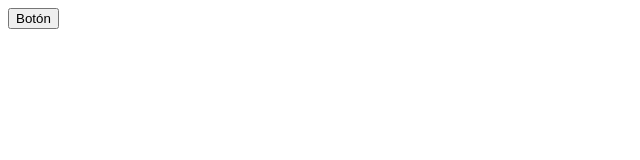
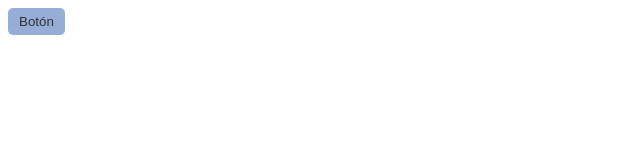
Before and after one commit to luisfredo/EJERCICIO_ANIMACIONES, a plain HTML site: page index.html in a window 1280 px wide. Shown: the whole page, without its empty margins (0-640 px from the left). Drawn offline with Linux system fonts and the light colour scheme.

Commit message:
actualizacion 2

```diff
--- a/estilos.css
+++ b/estilos.css
@@ -1,7 +1,16 @@
+.btn-modern{
+    border: 1px solid transparent;
+    padding: 5px 10px;
+    border-radius: 5px;
+    background-color: rgb(150, 173, 216);
+    cursor: pointer;
+    color: rgb(49, 49, 49);
+}
+
 .btn-modern:hover{
     transform: translateY(-5px);
     box-shadow: 3px 3px 5px rgb(117, 115, 115);
     background-color: rgb(63, 63, 63);
     color:white;
-    transition: all 0.4s;
+    transition: all 0.4s ease-out;
 }
```
